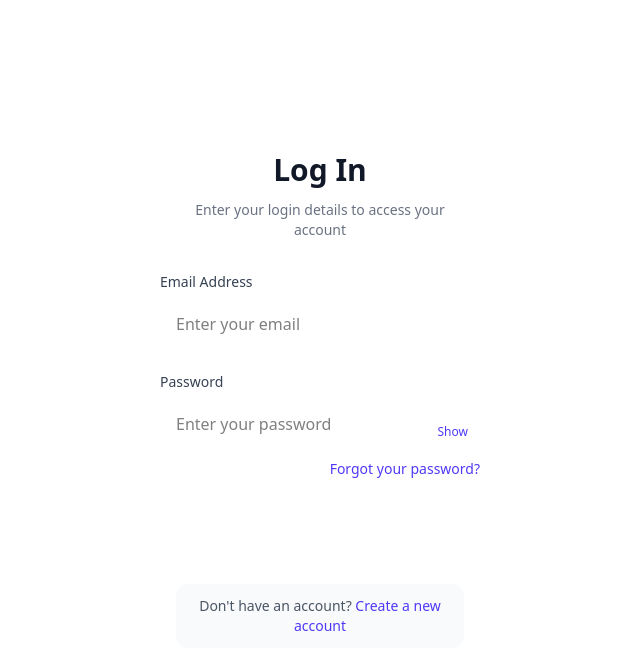
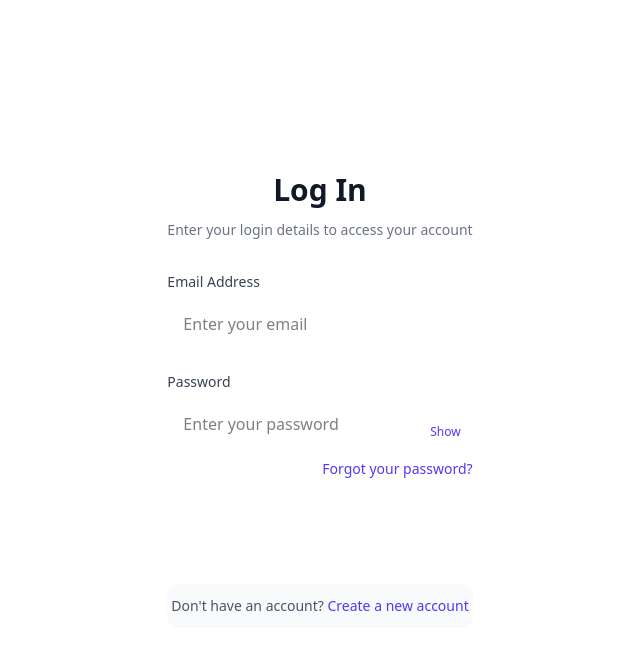
Before and after one commit to CodeUtkarsh04/Frontend, a React (Vite) app: page /login in a window 1280 px wide. Shown: the top 670 px of the page, without its empty margins (320-960 px from the left). Built offline with nearby package versions, Linux system fonts and the light colour scheme; no server answers.

Commit message:
Changes in Login

```diff
--- a/src/Pages/LogInPage.jsx
+++ b/src/Pages/LogInPage.jsx
@@ -147,7 +147,7 @@ const BASE_URL = import.meta.env.VITE_API_BASE_URL;
 
   return (
     <div className="min-h-screen flex items-center justify-center p-6 ">
-      <div className="w-full max-w-sm bg-white rounded-2xl shadow-xl p-12">
+      <div className="w-full max-w-sm bg-white rounded-2xl shadow-xl p-6 sm:p-8 md:p-12">
         {/* Header */}
         <h1 className="text-3xl font-extrabold text-center text-[#111827] mb-3">
           Log In
@@ -172,7 +172,7 @@ const BASE_URL = import.meta.env.VITE_API_BASE_URL;
         {/* Form */}
         <form onSubmit={handleSubmit} className="flex flex-col items-center space-y-6">
           {/* Email */}
-          <div className="w-80">
+          <div className="w-full max-w-xs">
             <label htmlFor="email" className="block text-sm font-medium text-gray-700 mb-2">
               Email Address
             </label>
@@ -195,7 +195,7 @@ const BASE_URL = import.meta.env.VITE_API_BASE_URL;
           </div>
 
           {/* Password */}
-          <div className="w-80">
+          <div className="w-full max-w-xs">
             <label htmlFor="password" className="block text-sm font-medium text-gray-700 mb-2">
               Password
             </label>
@@ -236,7 +236,7 @@ const BASE_URL = import.meta.env.VITE_API_BASE_URL;
           </div>
 
           {/* Button */}
-          <div className="w-80">
+          <div className="w-full max-w-xs">
             <button
               type="submit"
               disabled={loading}
```
